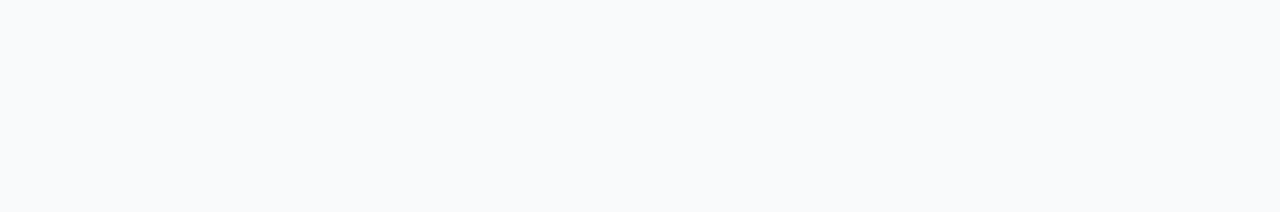
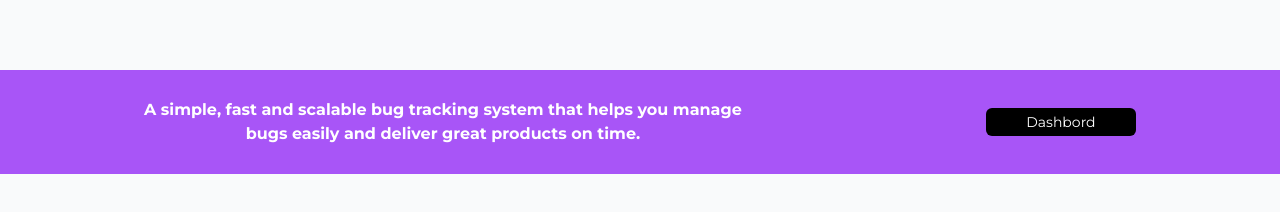
Before and after one commit to prathmesh61/issue-tracker, a Next.js app: page / in a window 1280 px wide. Shown: the part 662-874 px from the top of the page. After the commit the page ends 836 px from the top, so only its background shows below. Built offline with nearby package versions, Linux system fonts and the light colour scheme; no server answers; the database is empty; a web font is replaced by a local one.

Commit message:
website dev done

```diff
--- a/app/page.tsx
+++ b/app/page.tsx
@@ -1,11 +1,16 @@
+import CallToAction from "@/components/CallToAction";
 import ChartLayout from "@/components/ChartLayout";
 import PreviousIssueLayout from "@/components/PreviousIssueLayout";
+import Footer from "@/components/base/Footer";
 
 export default function Home() {
   return (
-    <main className="grid grid-cols-1 grid-rows-1 lg:grid-cols-2 lg:grid-rows-2 gap-3 max-w-7xl mx-auto px-4 place-items-center place-content-center mt-16">
-      <ChartLayout />
-      <PreviousIssueLayout />
+    <main className="flex flex-col w-full h-full gap-10">
+      <div className="grid grid-cols-1 grid-rows-1 lg:grid-cols-2 lg:grid-rows-1 lg:gap-40 gap-16 max-w-7xl mx-auto px-4 place-content-between mt-16 mb-16">
+        <ChartLayout />
+        <PreviousIssueLayout />
+      </div>
+      <CallToAction />
     </main>
   );
 }
--- /dev/null
+++ b/components/CallToAction.tsx
@@ -0,0 +1,23 @@
+import React from "react";
+import Button from "./common/Button";
+import Link from "next/link";
+
+const CallToAction = () => {
+  return (
+    <div className="flex flex-wrap gap-3 bg-purple-500 p-7 items-center justify-around">
+      <h2 className="text-md font-bold  text-white text-center">
+        A simple, fast and scalable bug tracking system that helps you manage
+        <br />
+        bugs easily and deliver great products on time.
+      </h2>
+      <Link
+        href={"/dashbord"}
+        className="text-sm bg-black py-1 px-4 text-white w-[150px] text-center rounded-md h-fit"
+      >
+        Dashbord
+      </Link>
+    </div>
+  );
+};
+
+export default CallToAction;
--- a/components/PreviousIssueLayout.tsx
+++ b/components/PreviousIssueLayout.tsx
@@ -5,9 +5,7 @@ import ListSpinner from "./common/ListSpinner";
 import Link from "next/link";
 import { IssueType } from "@/utils/types";
 
-type Props = {};
-
-const PreviousIssueLayout = (props: Props) => {
+const PreviousIssueLayout = () => {
   const { data, error, loading } = useFetch("/api/get-issues");
   if (loading) {
     return (
@@ -26,14 +24,12 @@ const PreviousIssueLayout = (props: Props) => {
     );
   }
   return (
-    <div className="w-full h-full flex flex-col  border-2 border-zinc-300 rounded-lg p-2">
+    <div className="w-full h-full flex flex-col border-2 border-zinc-300 rounded-lg p-2">
       <h1 className="text-xl font-bold ">Latest Issue</h1>
       <div className=" flex flex-col gap-5 items-start mt-5">
         {data?.slice(0, 6).map((issue: IssueType) => (
-          <div className="flex flex-col border-b-2 space-y-2 p-2  border-zinc-300 w-full last-of-type:border-none">
-            <p className="text-sm whitespace-nowrap font-medium">
-              {issue.title}
-            </p>
+          <div className="flex flex-col border-b-2 space-y-2 p-2 border-zinc-300 w-full last-of-type:border-none">
+            <p className="text-sm  font-medium">{issue.title}</p>
             <p
               className={`text-xs whitespace-nowrap font-medium w-fit py-1 px-2 rounded-md mb-4 ${
                 issue.order === "HIGH"
--- /dev/null
+++ b/components/base/Footer.tsx
@@ -0,0 +1,15 @@
+import React from "react";
+
+type Props = {};
+
+const Footer = (props: Props) => {
+  return (
+    <div className="w-full h-fit p-2 text-center bg-black text-white flex flex-col items-center justify-center">
+      <p className="text-sm font-mono">
+        © 2023, +Bug Manager Pvt. Ltd. All Rights Reserved.
+      </p>
+    </div>
+  );
+};
+
+export default Footer;
--- a/components/common/Button.tsx
+++ b/components/common/Button.tsx
@@ -2,7 +2,7 @@
 import React from "react";
 
 type Props = {
-  type: "button" | "submit" | "reset" | undefined;
+  type?: "button" | "submit" | "reset" | undefined;
   text: string;
 };
 
```
